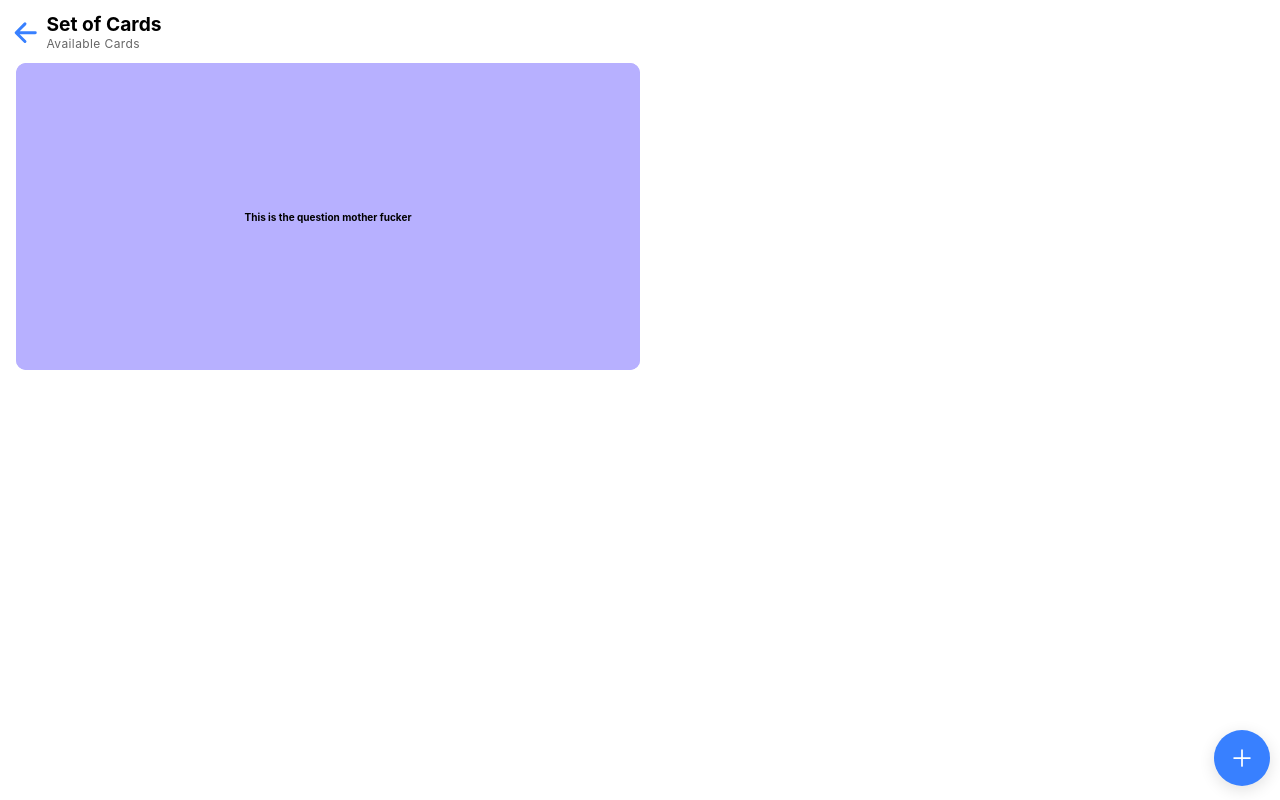
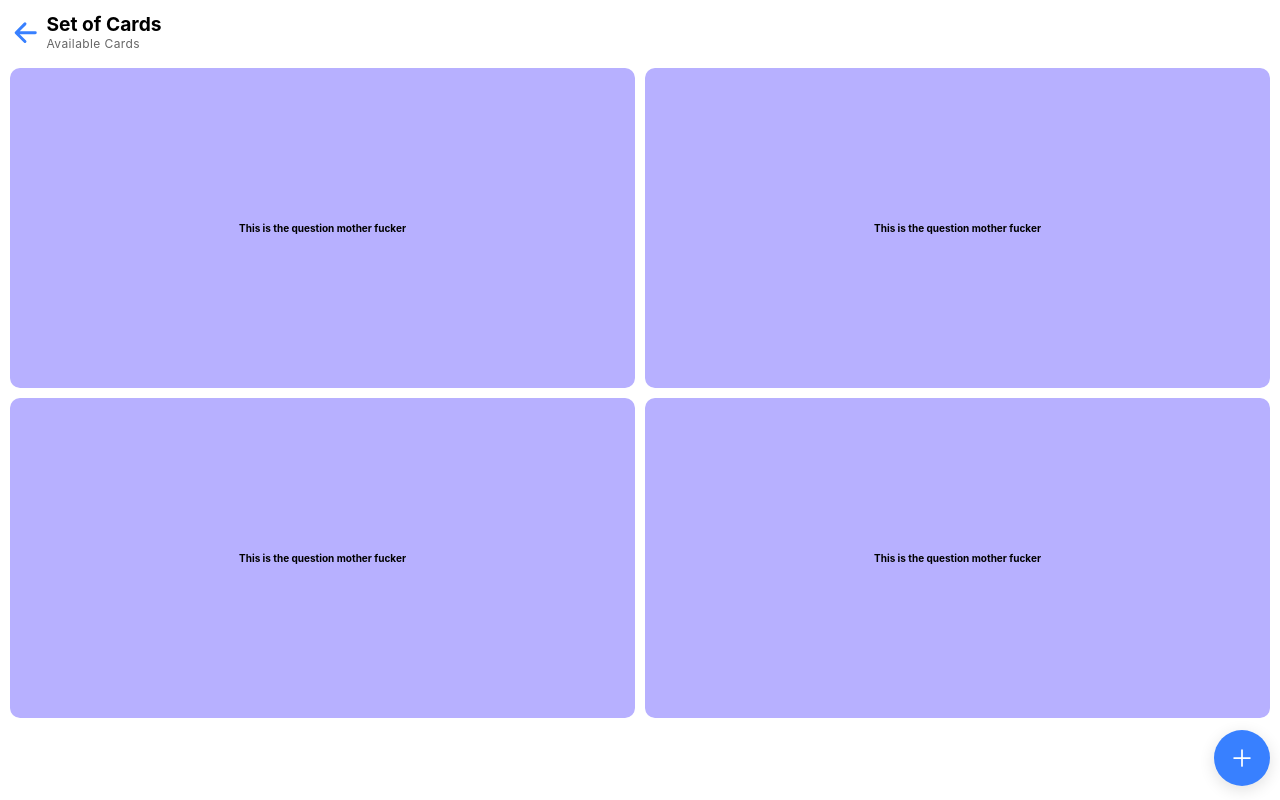
Before and after one commit to SatinTo/Memry, a React (Create React App) app: page /setItems in a window 1280 px wide. Built offline with nearby package versions, Linux system fonts and the light colour scheme.

Commit message:
chore: Changes the design of the cards

```diff
--- a/src/pages/SetItems.jsx
+++ b/src/pages/SetItems.jsx
@@ -10,6 +10,9 @@ import {
 	IonIcon,
 	IonCardContent,
 	IonCard,
+	IonRow,
+	IonCol,
+	IonGrid
 } from "@ionic/react";
 import React, {useState} from "react";
 import {arrowBackOutline, addOutline} from 'ionicons/icons';
@@ -44,18 +47,50 @@ const SetItems = (props) => {
 						</IonCardSubtitle>
 					</div>
 				</IonToolbar>
-				<IonCard style={{height: "64vh", boxShadow: "none", marginTop: "5px"}}>
-					<div className="card__face card__face--front" style={{ width: "50%", height: "60%",borderRadius: "10px", display: "inline-block"}}>
+				<IonGrid>
+					<IonRow>
+						<IonCol size="6">
+							<IonCard style={{height: "40vh", boxShadow: "none", margin: 0}}>
+								<div className="card__face card__face--front" style={{ width: "100%", borderRadius: "10px", display: "inline-block"}}>
 									<IonCardContent className="container">
-							<IonCardTitle style={{fontSize: "10px"}}>This is the question mother fucker</IonCardTitle>
+										<IonCardTitle style={{fontSize: "10px"}}>
+											This is the question mother fucker
+										</IonCardTitle>
 									</IonCardContent>
 								</div>
-					<div className="card__face card__face--front" style={{ width: "50%", height: "60%",borderRadius: "10px", display: "inline-block"}}>
+							</IonCard>
+						</IonCol>
+						<IonCol size="6">
+							<IonCard style={{height: "40vh", boxShadow: "none", margin: 0}}>
+								<div className="card__face card__face--front" style={{ width: "100%", borderRadius: "10px", display: "inline-block"}}>
 									<IonCardContent className="container">
 										<IonCardTitle style={{fontSize: "10px"}}>This is the question mother fucker</IonCardTitle>
 									</IonCardContent>
 								</div>
 							</IonCard>
+						</IonCol>
+						<IonCol size="6">
+							<IonCard style={{height: "40vh", boxShadow: "none", margin: 0}}>
+								<div className="card__face card__face--front" style={{ width: "100%", borderRadius: "10px", display: "inline-block"}}>
+									<IonCardContent className="container">
+										<IonCardTitle style={{fontSize: "10px"}}>
+											This is the question mother fucker
+										</IonCardTitle>
+									</IonCardContent>
+								</div>
+							</IonCard>
+						</IonCol>
+						<IonCol size="6">
+							<IonCard style={{height: "40vh", boxShadow: "none", margin: 0}}>
+								<div className="card__face card__face--front" style={{ width: "100%", borderRadius: "10px", display: "inline-block"}}>
+									<IonCardContent className="container">
+										<IonCardTitle style={{fontSize: "10px"}}>This is the question mother fucker</IonCardTitle>
+									</IonCardContent>
+								</div>
+							</IonCard>
+						</IonCol>
+					</IonRow>
+				</IonGrid>
 				<div style={{width: "fit-content", position: "absolute", bottom: 10, right: 10}}>
 					<IonFabButton style={{display: "inline-block"}} onClick={() => props.history.push("/crudCard")}>
 						<IonIcon icon={addOutline} />
```
Lines whose indentation alone changed are shown as unchanged.
